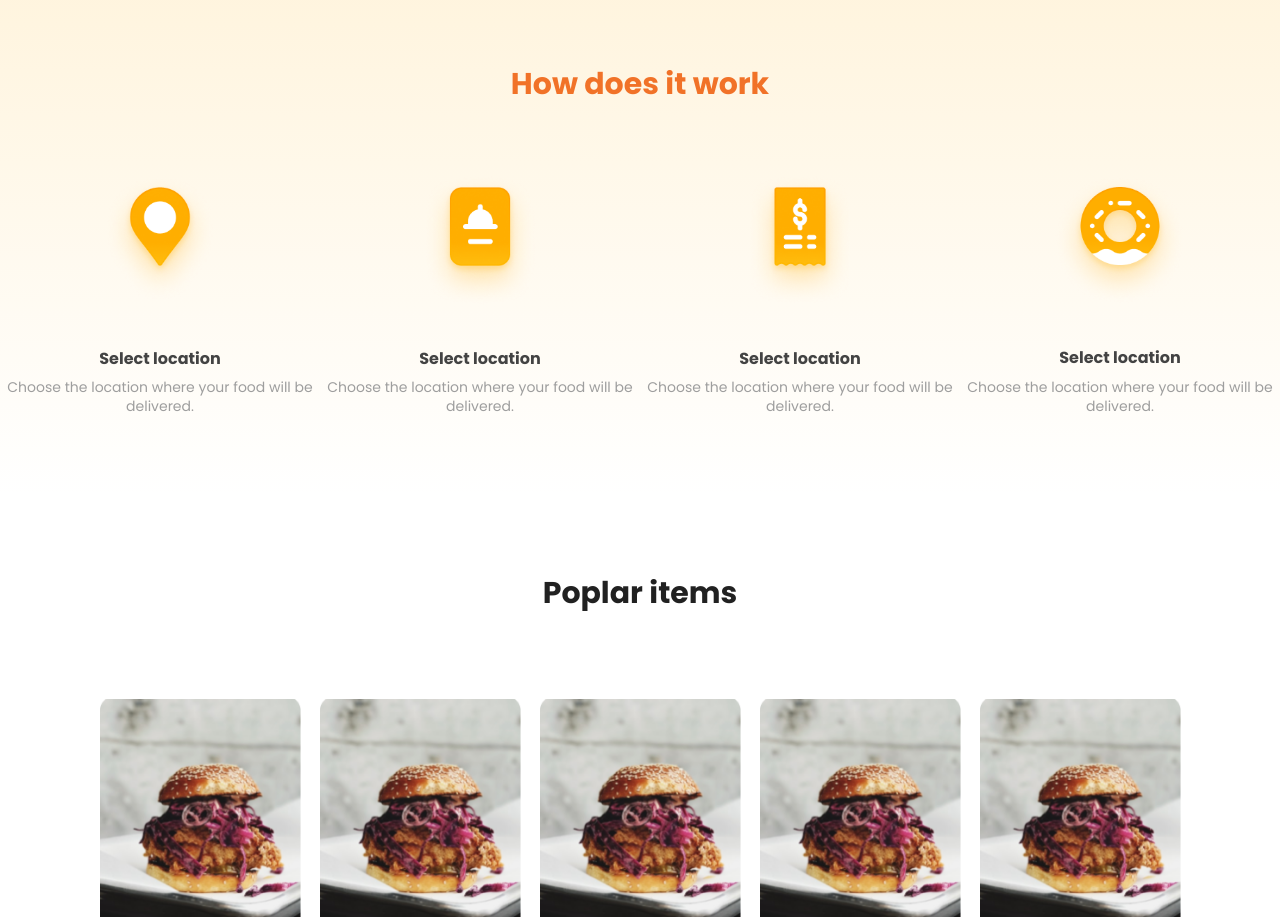
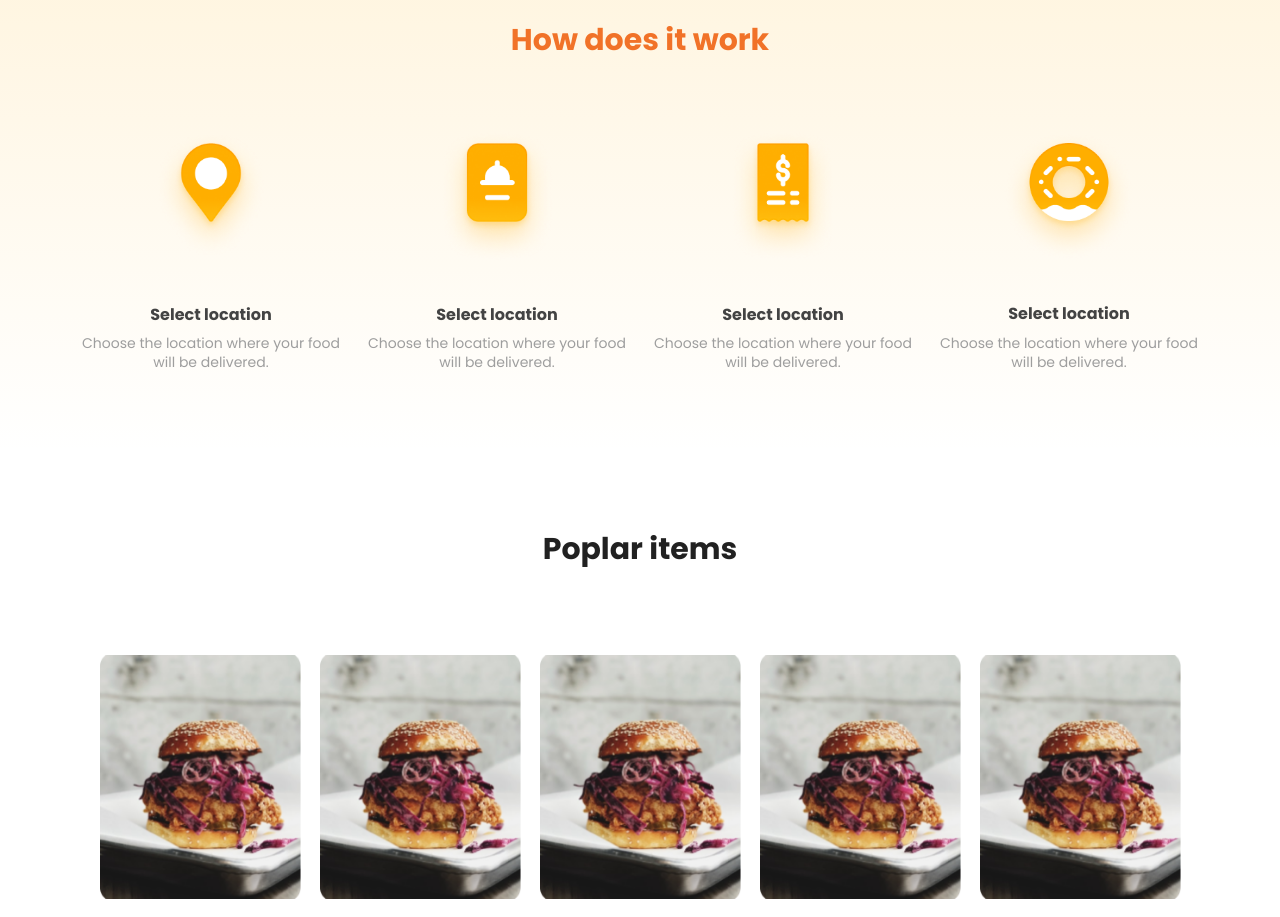
Before and after one commit to Eranmonnie/food-wagon, a plain HTML site: page index.html in a window 1280 px wide. Shown: the part 980-1897 px from the top of the page. Drawn offline with Linux system fonts and the light colour scheme; files whose address does not match are found by name.

Commit message:
made changes go the how does it work section

```diff
--- a/index.html
+++ b/index.html
@@ -8,7 +8,7 @@
 </head>
 <link rel="stylesheet" href="./style.css">
 <body>
-    <nav class="navbar">
+    <!-- <nav class="navbar">
 
         <ul>
             <li class="logo">
@@ -67,7 +67,7 @@
             </li>
 
         </ul>
-    </nav>
+    </nav> -->
 <div class="middle">
     <div class="access">
         <div>
@@ -107,6 +107,8 @@
      </div> -->
 
     </div>
+
+
 
 </div>
 
--- a/style.css
+++ b/style.css
@@ -140,6 +140,7 @@ li{
 
     background: url(./assets/blankimage.png),  lightgray 0.717px -41.026px / 100% 106.613% no-repeat;
     background-size: cover;
+
 
 
 }
@@ -371,6 +372,7 @@ li{
 .info-main{
     margin: 0 auto;
     display: flex;
+    gap: 1em;
     flex-wrap: wrap;
     justify-content: center;
     align-items: center;
@@ -382,7 +384,7 @@ li{
     justify-content: center;
     align-items: center;
     gap: 41px;
-    width: 25%;
+    width: 270px;
 
 }
 .location-image{
```
Also changed, not shown: assets/rect2.png (added).
